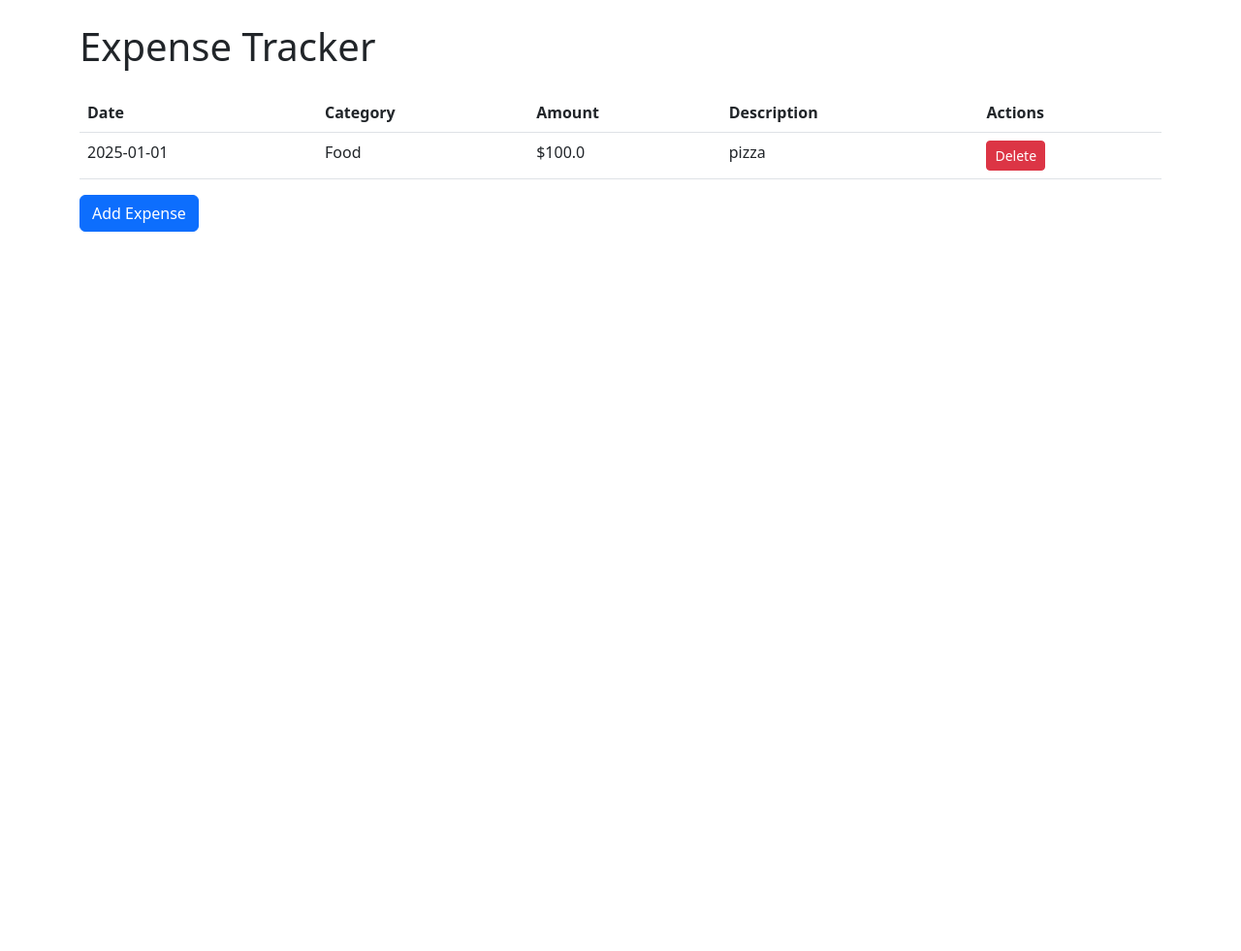
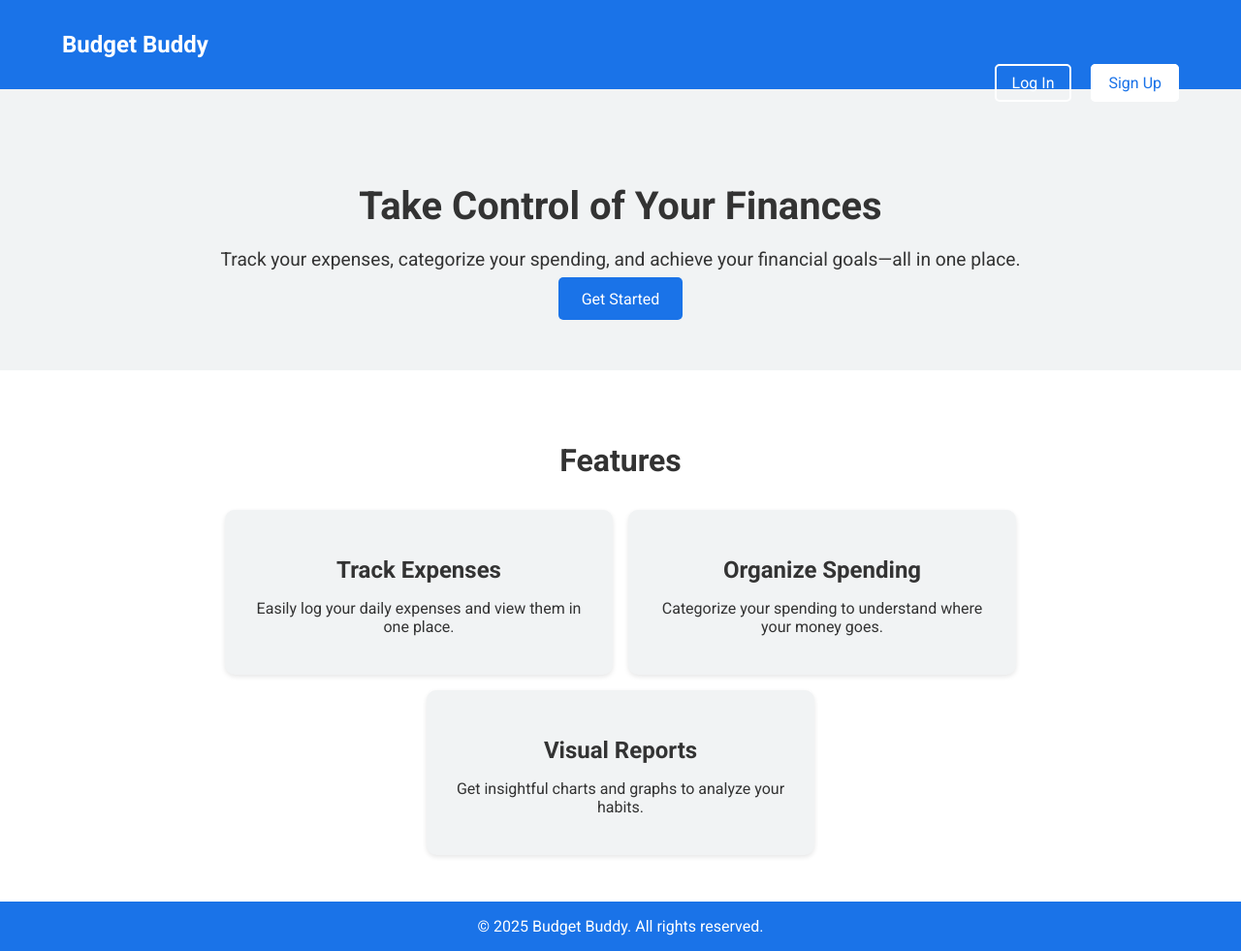
Before and after one commit to AkshatKumar38/Budget-Buddy, a Flask app: page / in a window 1280 px wide. Shown: the whole page at 97% size. Before the commit the page ends 239 px from the top, so only its background shows below. Run offline with Flask 3, Linux system fonts and the light colour scheme.

Commit message:
landing/signup/login added

```diff
--- a/app.py
+++ b/app.py
@@ -1,37 +1,23 @@
-from flask import Flask, render_template, request, redirect, url_for, flash
-from extensions import db  # Import db here
+from flask import Flask
+from extensions import db
+from blueprints.auth import auth_bp
+from blueprints.expenses import expenses_bp
 
 def create_app():
     app = Flask(__name__)
     app.config['SQLALCHEMY_DATABASE_URI'] = 'sqlite:///expenses.db'
     app.config['SECRET_KEY'] = 'your_secret_key'
-    db.init_app(app)  # Initialize the database with the app
 
-    # Import models here to avoid circular imports
-    from models import Expense
+    # Initialize extensions
+    db.init_app(app)
+
+    # Create database tables
     with app.app_context():
-        db.create_all()  # Ensure tables are created
+        db.create_all()
 
-    # Define routes
-    @app.route('/')
-    def index():
-        expenses = Expense.query.all()
-        return render_template('index.html', expenses=expenses)
-
-    @app.route('/add', methods=['GET', 'POST'])
-    def add_expense():
-        if request.method == 'POST':
-            category = request.form['category']
-            amount = float(request.form['amount'])
-            description = request.form.get('description', '')
-
-            new_expense = Expense(category=category, amount=amount, description=description)
-            db.session.add(new_expense)
-            db.session.commit()
-            flash('Expense added successfully!', 'success')
-            return redirect(url_for('index'))
-
-        return render_template('add_expense.html')
+    # Register Blueprints
+    app.register_blueprint(expenses_bp)
+    app.register_blueprint(auth_bp)
 
     return app
 
--- /dev/null
+++ b/blueprints/__init__.py
@@ -0,0 +1,4 @@
+from flask import Blueprint
+
+auth_bp = Blueprint('auth', __name__, url_prefix='/auth')
+expenses_bp = Blueprint('expenses', __name__, url_prefix='/expenses')
--- /dev/null
+++ b/blueprints/expenses.py
@@ -0,0 +1,25 @@
+from flask import Blueprint, render_template, request, redirect, url_for, flash
+from models import Expense
+from extensions import db
+
+expenses_bp = Blueprint('expenses', __name__, url_prefix='/')
+
+@expenses_bp.route('/')
+def landing_page():
+    expenses = Expense.query.all()
+    return render_template('landing.html', expenses=expenses)
+
+@expenses_bp.route('/add', methods=['GET', 'POST'])
+def add_expense():
+    if request.method == 'POST':
+        category = request.form['category']
+        amount = float(request.form['amount'])
+        description = request.form.get('description', '')
+
+        new_expense = Expense(category=category, amount=amount, description=description)
+        db.session.add(new_expense)
+        db.session.commit()
+        flash('Expense added successfully!', 'success')
+        return redirect(url_for('expenses.index'))
+
+    return render_template('add_expense.html')
--- /dev/null
+++ b/static/css/style.css
@@ -0,0 +1,128 @@
+/* General Styles */
+body {
+    font-family: 'Roboto', sans-serif;
+    margin: 0;
+    padding: 0;
+    color: #333;
+}
+
+.container {
+    width: 90%;
+    max-width: 1200px;
+    margin: 0 auto;
+}
+
+/* Header Styles */
+.header {
+    background-color: #1a73e8;
+    color: white;
+    padding: 1em 0;
+}
+
+.header .logo {
+    font-size: 1.5em;
+    font-weight: bold;
+}
+
+.header nav {
+    float: right;
+}
+
+.header nav .btn {
+    text-decoration: none;
+    margin-left: 1em;
+    color: white;
+    padding: 0.5em 1em;
+    border: 2px solid white;
+    border-radius: 5px;
+    transition: background-color 0.3s, color 0.3s;
+}
+
+.header nav .btn-primary {
+    background-color: white;
+    color: #1a73e8;
+    border-color: white;
+}
+
+.header nav .btn:hover {
+    background-color: white;
+    color: #1a73e8;
+}
+
+/* Hero Section */
+.hero {
+    background-color: #f1f3f4;
+    text-align: center;
+    padding: 4em 1em;
+}
+
+.hero h1 {
+    font-size: 2.5em;
+    margin-bottom: 0.5em;
+}
+
+.hero p {
+    font-size: 1.2em;
+    margin-bottom: 1em;
+}
+
+.hero .btn {
+    padding: 0.8em 1.5em;
+    text-decoration: none;
+    font-size: 1em;
+    border-radius: 5px;
+}
+
+.hero .btn-primary {
+    background-color: #1a73e8;
+    color: white;
+    border: none;
+}
+
+.hero .btn-primary:hover {
+    background-color: #135abc;
+}
+
+/* Features Section */
+.features {
+    padding: 3em 0;
+    background-color: #ffffff;
+    text-align: center;
+}
+
+.features h2 {
+    font-size: 2em;
+    margin-bottom: 1em;
+}
+
+.feature-list {
+    display: flex;
+    flex-wrap: wrap;
+    gap: 1em;
+    justify-content: center;
+}
+
+.feature-item {
+    background-color: #f1f3f4;
+    padding: 1.5em;
+    border-radius: 10px;
+    width: calc(33.333% - 2em);
+    box-shadow: 0 2px 5px rgba(0, 0, 0, 0.1);
+}
+
+.feature-item h3 {
+    font-size: 1.5em;
+    margin-bottom: 0.5em;
+}
+
+/* Footer */
+footer {
+    background-color: #1a73e8;
+    color: white;
+    text-align: center;
+    padding: 1em 0;
+}
+
+footer p {
+    margin: 0;
+}
--- a/templates/base.html
+++ b/templates/base.html
@@ -1,13 +1,30 @@
 <!DOCTYPE html>
-<html>
+<html lang="en">
 <head>
-    <title>Expense Tracker</title>
-    <link rel="stylesheet" href="https://cdn.jsdelivr.net/npm/bootstrap@5.3.0/dist/css/bootstrap.min.css">
+    <meta charset="UTF-8">
+    <meta name="viewport" content="width=device-width, initial-scale=1.0">
+    <title>{% block title %}Budget Buddy{% endblock %}</title>
+    <link rel="stylesheet" href="/static/css/style.css">
+    <link href="https://fonts.googleapis.com/css2?family=Roboto:wght@400;500;700&display=swap" rel="stylesheet">
 </head>
 <body>
-    <div class="container">
-        <h1 class="mt-4">Expense Tracker</h1>
-        {% block content %}{% endblock %}
-    </div>
+    <header class="header">
+        <div class="container">
+            <h1 class="logo">Budget Buddy</h1>
+            <nav>
+                <a href="{{ url_for('auth.login') }}" class="btn">Log In</a>
+                <a href="{{ url_for('auth.signup') }}" class="btn btn-primary">Sign Up</a>
+            </nav>
+        </div>
+    </header>
+    <main>
+        {% block content %}
+        {% endblock %}
+    </main>
+    <footer>
+        <div class="container">
+            <p>&copy; 2025 Budget Buddy. All rights reserved.</p>
+        </div>
+    </footer>
 </body>
 </html>
--- /dev/null
+++ b/templates/landing.html
@@ -0,0 +1,32 @@
+{% extends 'base.html' %}
+
+{% block title %}Welcome to Budget Buddy{% endblock %}
+
+{% block content %}
+<section class="hero">
+    <div class="container">
+        <h1>Take Control of Your Finances</h1>
+        <p>Track your expenses, categorize your spending, and achieve your financial goals—all in one place.</p>
+        <a href="/signup" class="btn btn-primary">Get Started</a>
+    </div>
+</section>
+<section class="features">
+    <div class="container">
+        <h2>Features</h2>
+        <div class="feature-list">
+            <div class="feature-item">
+                <h3>Track Expenses</h3>
+                <p>Easily log your daily expenses and view them in one place.</p>
+            </div>
+            <div class="feature-item">
+                <h3>Organize Spending</h3>
+                <p>Categorize your spending to understand where your money goes.</p>
+            </div>
+            <div class="feature-item">
+                <h3>Visual Reports</h3>
+                <p>Get insightful charts and graphs to analyze your habits.</p>
+            </div>
+        </div>
+    </div>
+</section>
+{% endblock %}
```
Also changed, not shown: blueprints/auth.py (added, +11 -0 lines), templates/login.html (added, +16 -0 lines), templates/signup.html (added, +22 -0 lines), instance/expenses.db.
